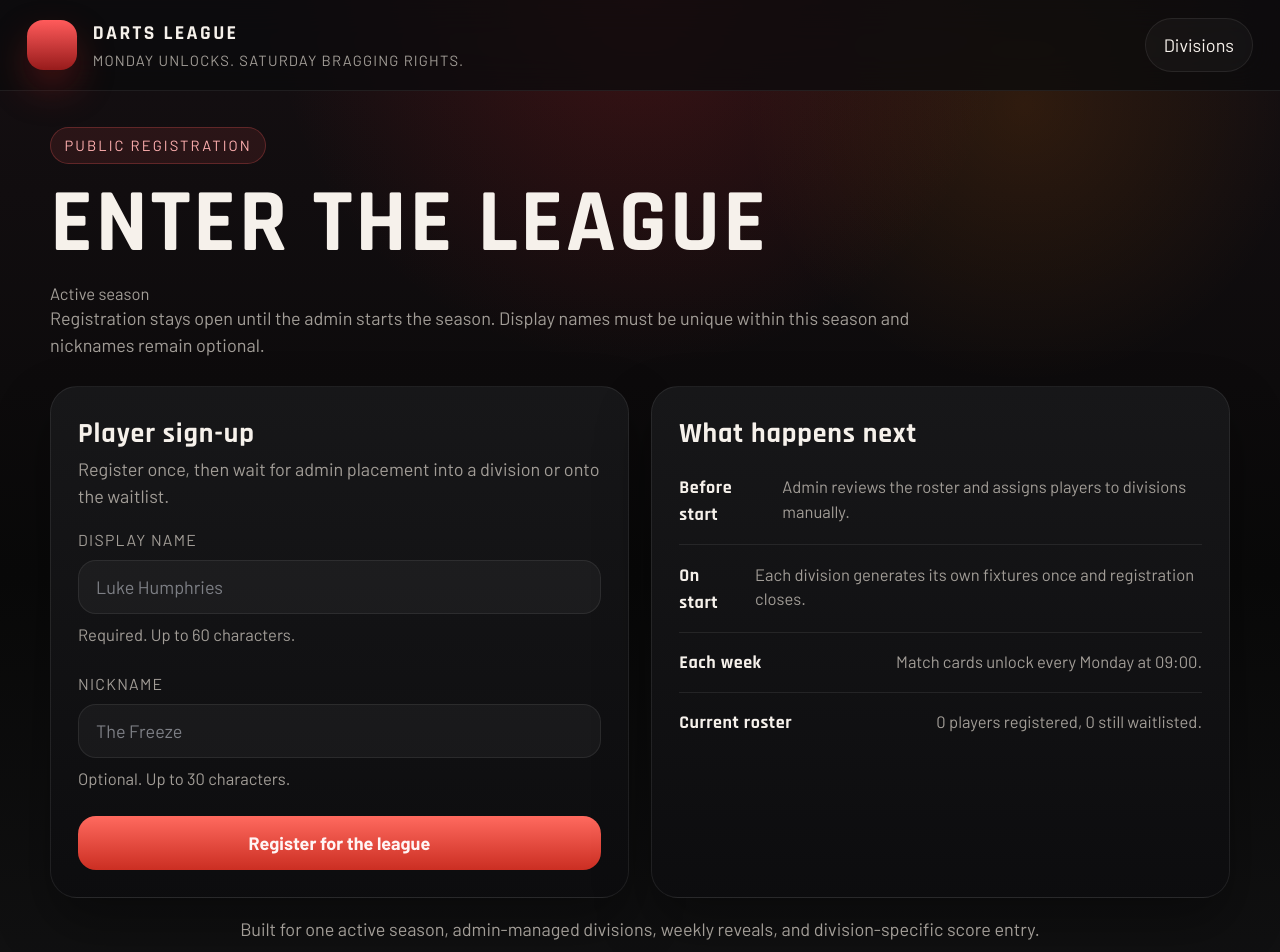
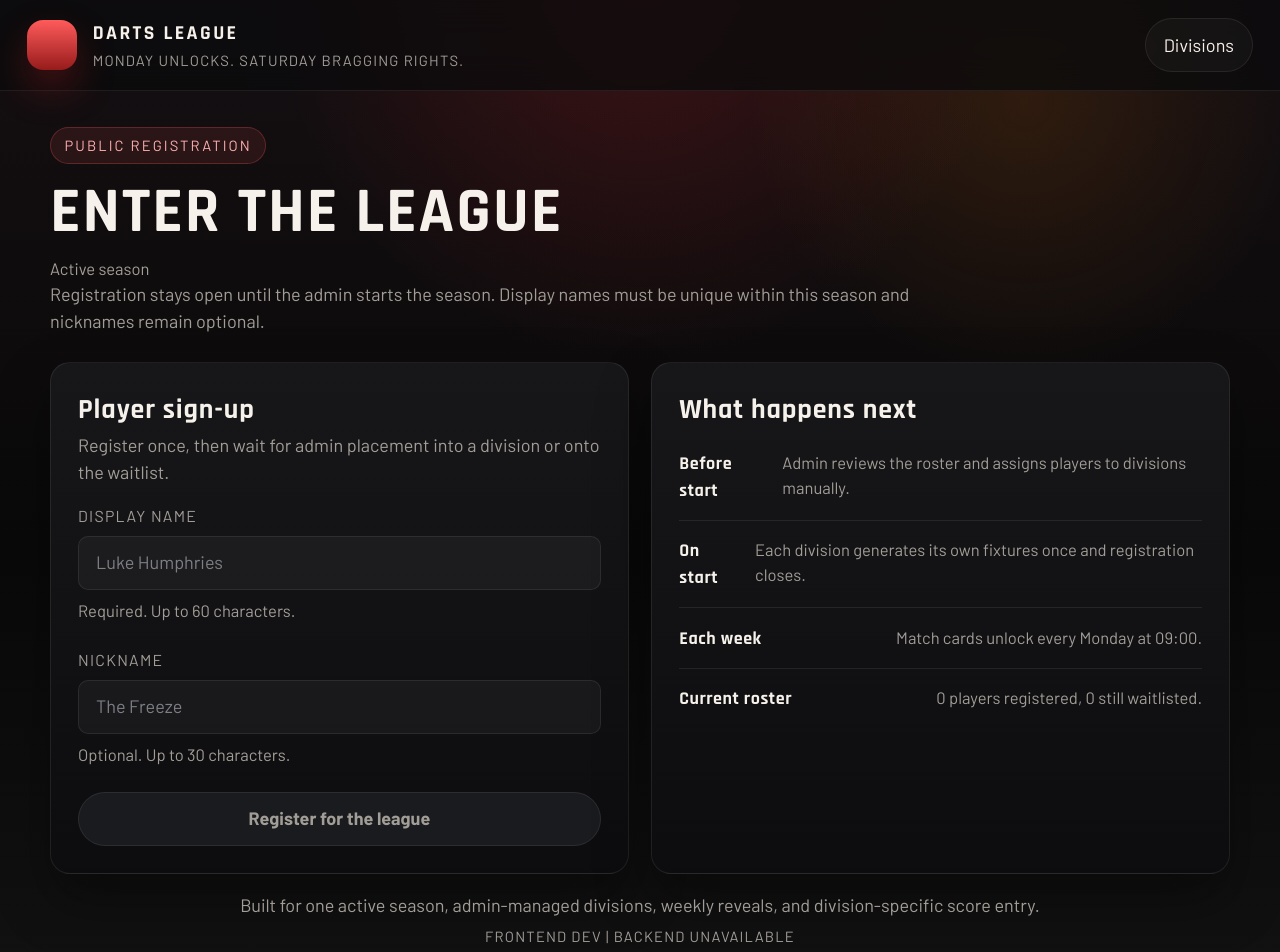
Before and after one commit to GregSharpe1/darts-league, a React (Vite) app in the folder frontend/: page /register in a window 1280 px wide. Shown: the top 952 px of the page. Built offline with nearby package versions, Linux system fonts and the light colour scheme; no server answers.

Commit message:
Unify existing shared controls and accessible interaction styling

```diff
--- a/frontend/src/App.css
+++ b/frontend/src/App.css
@@ -111,8 +111,8 @@
 .metric-card,
 .info-card,
 .standings-card {
-  border: 1px solid rgba(255, 255, 255, 0.08);
-  background: linear-gradient(180deg, rgba(24, 24, 26, 0.96) 0%, rgba(13, 13, 15, 0.96) 100%);
+  border: var(--border-panel);
+  background: var(--panel-background);
   box-shadow: var(--shadow-panel);
 }
 
@@ -146,6 +146,12 @@
   font-size: clamp(3rem, 7vw, 5.8rem);
   line-height: 0.95;
   text-transform: uppercase;
+}
+
+.page-intro h1 {
+  font-size: clamp(2.5rem, 5vw, 64px);
+  max-width: 100%;
+  overflow-wrap: anywhere;
 }
 
 .hero-copy p,
@@ -183,7 +189,7 @@
 .hero-actions a:first-child,
 .cta-link {
   color: #fff5f5;
-  background: linear-gradient(180deg, #ff6a5f 0%, #cb2e22 100%);
+  background: var(--action-background);
   box-shadow: 0 1rem 2rem rgba(203, 46, 34, 0.32);
 }
 
@@ -205,7 +211,7 @@
 .standings-card,
 .week-card,
 .content-panel {
-  border-radius: 1.5rem;
+  border-radius: var(--radius-panel);
 }
 
 .metric-card,
@@ -617,9 +623,9 @@
 }
 
 .field input {
-  min-height: 3rem;
-  border: 1px solid rgba(255, 255, 255, 0.08);
-  border-radius: 1rem;
+  min-height: var(--control-height);
+  border: var(--border-panel);
+  border-radius: var(--radius-field);
   background: rgba(255, 255, 255, 0.04);
   color: var(--color-text);
   padding: 0 0.95rem;
@@ -630,9 +636,9 @@
 }
 
 .field select {
-  min-height: 3rem;
-  border: 1px solid rgba(255, 255, 255, 0.08);
-  border-radius: 1rem;
+  min-height: var(--control-height);
+  border: var(--border-panel);
+  border-radius: var(--radius-field);
   background: rgba(255, 255, 255, 0.04);
   color: var(--color-text);
   padding: 0 0.95rem;
@@ -716,12 +722,22 @@
 .score-actions button,
 .toolbar-actions button,
 .toolbar-actions .button-link {
-  min-height: 3rem;
+  min-height: var(--control-height);
   border: 0;
-  border-radius: 1rem;
+  border-radius: var(--radius-pill);
   font-weight: 700;
   color: #fff5f5;
-  background: linear-gradient(180deg, #ff6a5f 0%, #cb2e22 100%);
+  background: var(--action-background);
+}
+
+.admin-login button:disabled,
+.form-preview button:disabled,
+.score-form button:disabled,
+.score-actions button:disabled,
+.toolbar-actions button:disabled {
+  color: var(--color-muted);
+  background: var(--color-surface-raised);
+  border: var(--border-panel);
 }
 
 .refresh-button {
@@ -1172,7 +1188,7 @@
   .register-card,
   .admin-card,
   .standings-card {
-    border-radius: 1.2rem;
+    border-radius: var(--radius-panel-small);
   }
 
   .hero-panel,
--- a/frontend/src/index.css
+++ b/frontend/src/index.css
@@ -9,6 +9,14 @@
   --shadow-panel: 0 1.4rem 3rem rgba(0, 0, 0, 0.34);
   --font-body: 'Barlow', 'Segoe UI', sans-serif;
   --font-display: 'Rajdhani', 'Arial Narrow', sans-serif;
+  --radius-panel: 20px;
+  --radius-panel-small: 16px;
+  --radius-field: 10px;
+  --radius-pill: 999px;
+  --border-panel: 1px solid rgba(255, 255, 255, 0.08);
+  --panel-background: linear-gradient(180deg, rgba(24, 24, 26, 0.96) 0%, rgba(13, 13, 15, 0.96) 100%);
+  --action-background: linear-gradient(180deg, #ff6a5f 0%, #cb2e22 100%);
+  --control-height: 3rem;
 
   color: var(--color-text);
   background: var(--color-bg);
@@ -41,7 +49,9 @@ body {
 
 a,
 button,
-input {
+input,
+select,
+textarea {
   font: inherit;
 }
 
@@ -67,13 +77,33 @@ img {
 
 button {
   cursor: pointer;
+  min-height: 44px;
 }
 
 input:focus,
+select:focus-visible,
+textarea:focus-visible,
 button:focus-visible,
 a:focus-visible {
-  outline: 2px solid rgba(255, 91, 91, 0.65);
+  outline: 2px solid var(--color-accent);
   outline-offset: 2px;
+}
+
+button:disabled {
+  cursor: not-allowed;
+}
+
+@media (prefers-reduced-motion: reduce) {
+  html {
+    scroll-behavior: auto;
+  }
+
+  *,
+  *::before,
+  *::after {
+    animation: none !important;
+    transition: none !important;
+  }
 }
 
 @media (max-width: 640px) {
```
Also changed, not shown: 1 other file (tests, documents, lock files or other folders).
